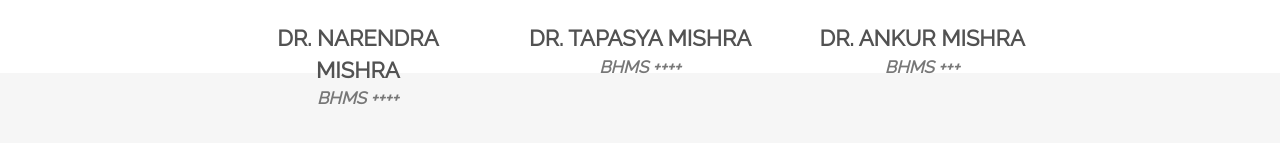
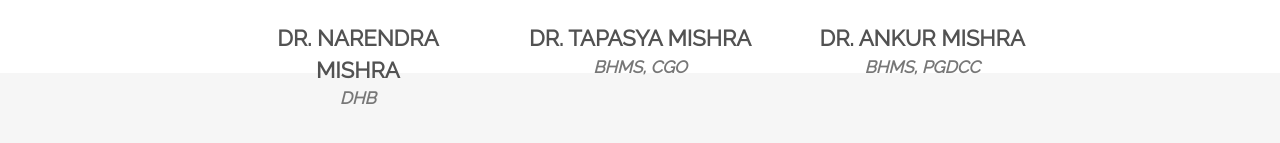
Before and after one commit to mishra-ankit/homeoheal, a plain HTML site: page index.html in a window 1280 px wide. Shown: the part 3289-3432 px from the top of the page. Drawn offline with nearby package versions, Linux system fonts and the light colour scheme; some packages are replaced by stand-ins of ours.

Commit message:
Correct qualifications

```diff
--- a/index.html
+++ b/index.html
@@ -265,21 +265,21 @@
                   <img class="wow fadeInUp" src="https://placeholdit.imgix.net/~text?w=150&h=150" class="img-responsive img-thumbnail">
                   <div class="team-address">
                     <p>Dr. Narendra Mishra</p>
-                    <span>BHMS ++++</span>
+                    <span>DHB</span>
                   </div>
                 </li>
                 <li>
                   <img class="wow fadeInUp" src="https://placeholdit.imgix.net/~text?w=150&h=150" class="img-responsive img-thumbnail">
                   <div class="team-address">
                     <p>Dr. Tapasya Mishra</p>
-                    <span>BHMS ++++</span>
+                    <span>BHMS, CGO</span>
                   </div>
                 </li>
                 <li>
                   <img class="wow fadeInUp" src="https://placeholdit.imgix.net/~text?w=150&h=150" class="img-responsive img-thumbnail">
                   <div class="team-address">
                     <p>Dr. Ankur Mishra</p>
-                    <span>BHMS +++</span>
+                    <span>BHMS, PGDCC</span>
                   </div>
                 </li>
               </ul>
```
